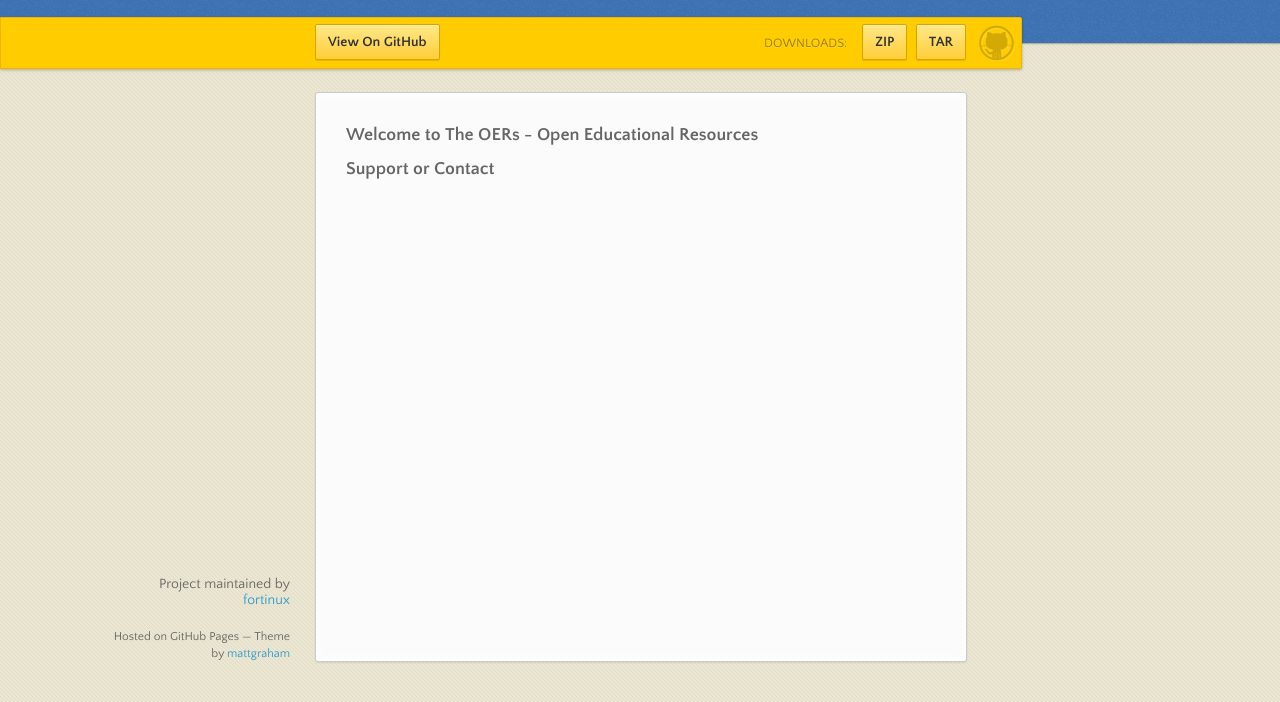
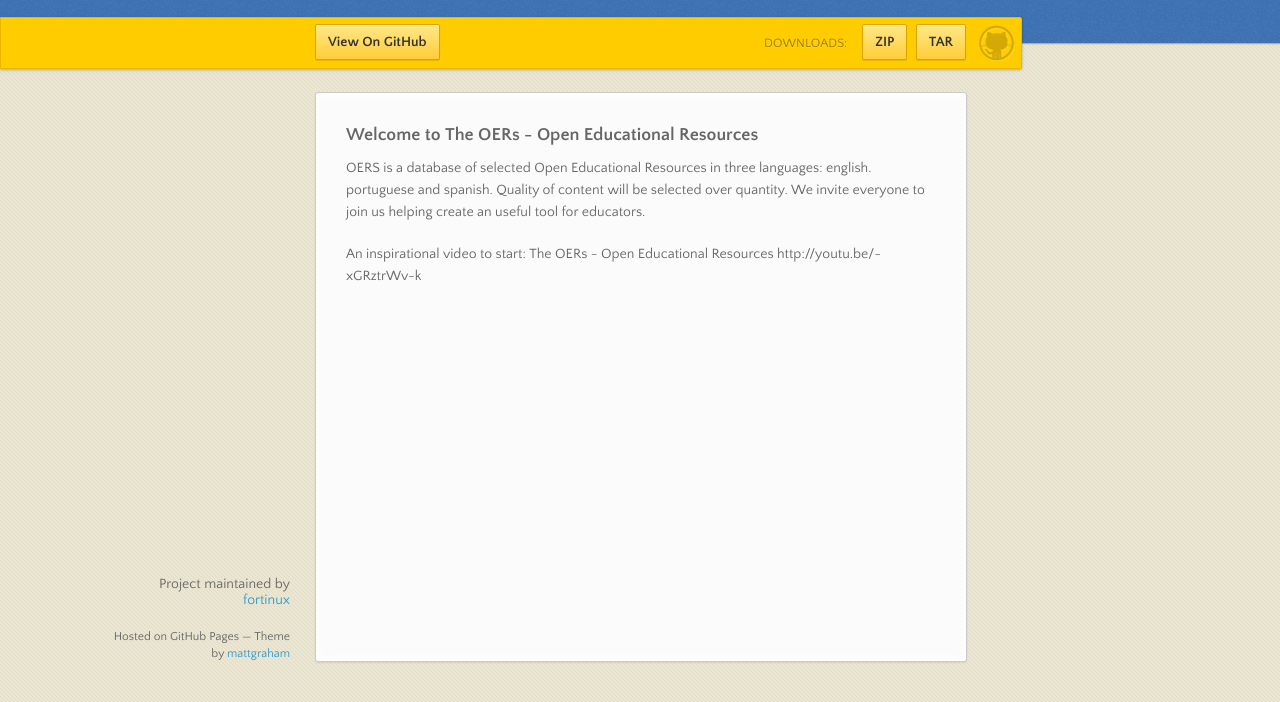
Before and after one commit to fortinux/oers, a plain HTML site: page index.html in a window 1280 px wide. Shown: the part 98-800 px from the top of the page. Drawn offline with nearby package versions, Linux system fonts and the light colour scheme.

Commit message:
update text

```diff
--- a/index.html
+++ b/index.html
@@ -42,9 +42,9 @@
         <h3>
 <a name="welcome-to-github-pages" class="anchor" href="#welcome-to-github-pages"><span class="octicon octicon-link"></span></a>Welcome to The OERs - Open Educational Resources</h3>
 
-<h3>
-<a name="support-or-contact" class="anchor" href="#support-or-contact"><span class="octicon octicon-link"></span></a>Support or Contact</h3>
+<p>OERS is a database of selected Open Educational Resources in three languages: english. portuguese and spanish. Quality of content will be selected over quantity. We invite everyone to join us helping create an useful tool for educators.</p>
 
+<p>An inspirational video to start: The OERs - Open Educational Resources http://youtu.be/-xGRztrWv-k </p>
       </section>
       <footer>
         <p>Project maintained by <a href="https://github.com/fortinux">fortinux</a></p>
```
